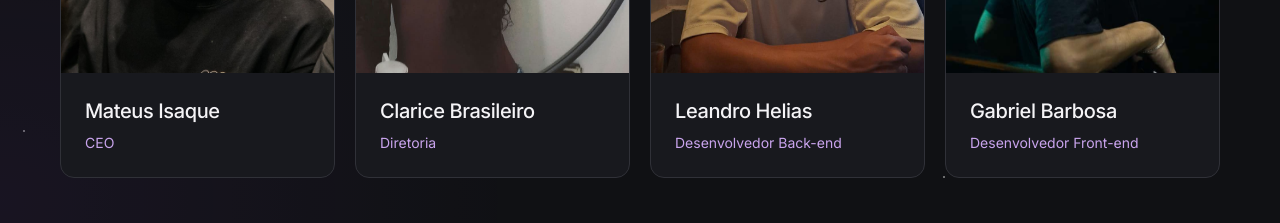
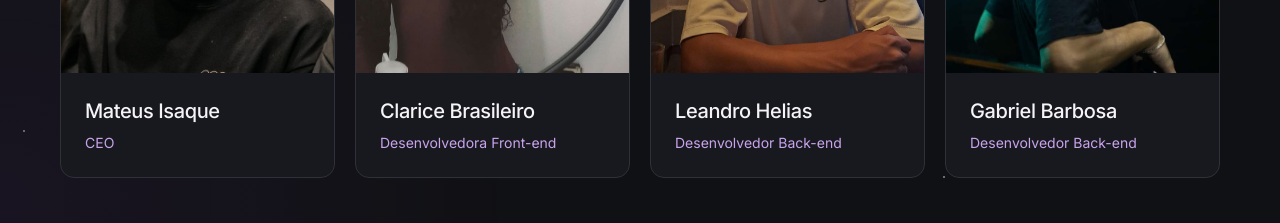
Before and after one commit to Another-World/FRONT-END.V2, a React (Vite) app in the folder another-world-v2/: page /quem-somos in a window 1280 px wide. Shown: the part 2380-2603 px from the top of the page. Built offline with nearby package versions, Linux system fonts and the light colour scheme.

Commit message:
fix: modificando cargo dos funcionários da página Quem Somos

```diff
--- a/another-world-v2/src/pages/Quem-somos/index.jsx
+++ b/another-world-v2/src/pages/Quem-somos/index.jsx
@@ -14,7 +14,7 @@ const team = [
   },
   {
     name: "Clarice Brasileiro",
-    role: "Diretoria",
+    role: "Desenvolvedora Front-end",
     image: clariceImage,
   },
   {
@@ -24,7 +24,7 @@ const team = [
   },
   {
     name: "Gabriel Barbosa",
-    role: "Desenvolvedor Front-end",
+    role: "Desenvolvedor Back-end",
     image: gabrielImage,
   },
 ];
```
